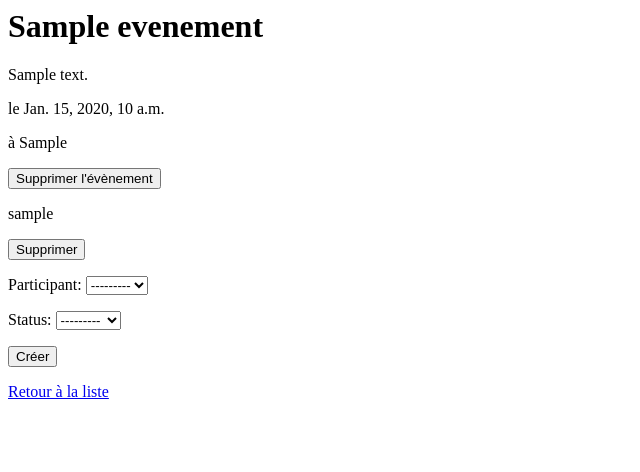
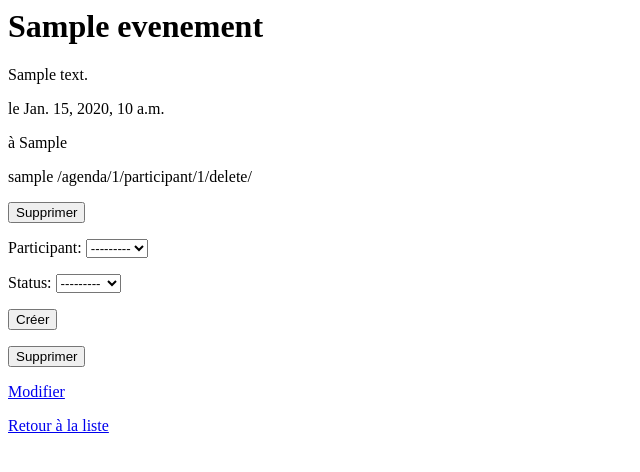
Before and after one commit to sserges/agenda, a Django app: page /agenda/1/details/ in a window 1280 px wide. Shown: the top 472 px of the page, without its empty margins (0-640 px from the left). Run offline with Django 3.2, Linux system fonts and the light colour scheme; tables that the repository leaves empty hold one stand-in row (values such as "Sample post").

Commit message:
a functional agenda without css and  js

```diff
--- a/personal_calendar/models.py
+++ b/personal_calendar/models.py
@@ -46,6 +46,9 @@ class Evenement(models.Model):
     def get_absolute_url(self):
         return "/agenda/%s/details/" % self.id
 
+    def delete_url(self):
+        return "/agenda/%s/delete/" % self.id
+
 
 class Evenement_Participant(models.Model):
     evenement = models.ForeignKey(Evenement)
@@ -57,5 +60,8 @@ class Evenement_Participant(models.Model):
     )
     status = models.IntegerField(choices=status_choices)
 
+    def delete_url(self):
+        return "/agenda/%i/participant/%i/delete/" % (self.evenement.id, self.participant.id)
+
     class Meta:
         unique_together = ("evenement", "participant")
--- /dev/null
+++ b/personal_calendar/templates/blocks/delete_form.html
@@ -0,0 +1,9 @@
+<form action="{{ delete_url }}" method="POST">
+    {% csrf_token %}
+
+    <input
+        type="submit"
+        value="Supprimer"
+        onclick="return confirm('Voulez-vous vraiment supprimer cet élément ?')"
+    />
+</form>
--- a/personal_calendar/templates/event/details.html
+++ b/personal_calendar/templates/event/details.html
@@ -2,22 +2,14 @@
 <p>{{ event.description }}</p>
 <p>le {{ event.date }}</p>
 <p>à {{ event.lieu }}</p>
-<form action="{% url 'delete_event' event.id %}" method="POST">
-    {% csrf_token %}
-
-    <input
-        type="submit"
-        value="Supprimer l'évènement"
-        onclick="return confirm('Voulez-vous vraiment supprimer cet évènement ?')"
-    />
-</form>
 
 <p>
     {% for ev_par in event.evenement_participant_set.all %}
         <p>
             {{ ev_par.participant }} {{ participant.get_status_display }}
+            {{ ev_par.delete_url }}
 
-            <form action="{% url 'delete_participant' event.id ev_par.participant.id  %}" method="POST">
+            <!-- <form action="{% url 'delete_participant' event.id ev_par.participant.id  %}" method="POST">
                 {% csrf_token %}
 
                 <input
@@ -25,7 +17,10 @@
                     value="Supprimer"
                     onclick="return confirm('Supprimer {{ ev_par.participant }} de l\'évènement {{ event.nom }}')"
                 />
-            </form>
+            </form> -->
+            {% with delete_url=ev_par.delete_url %}
+                {% include "blocks/delete_form.html" %}
+            {% endwith %}
         </p>
     {% endfor %}
 </p>
@@ -37,4 +32,9 @@
     <input type="submit" value="Créer" />
 </form>
 
+{% with delete_url=event.delete_url %}
+    {% include "blocks/delete_form.html" %}
+{% endwith %}
+<a href="{% url 'update_event' event.id %}">Modifier</a>
+
 <p><a href="{% url 'list_event' %}">Retour à la liste</a></p>
--- a/personal_calendar/urls.py
+++ b/personal_calendar/urls.py
@@ -3,10 +3,11 @@ from django.conf.urls import url
 from . import views
 
 urlpatterns = [
-    url(r'^$', views.list_event, name="list_event"),
+    url(r'^$', views.list_event, name="event_home"),
     url(r'^create/$', views.create_event, name="create_event"),
     url(r'^(\d+)/update/$', views.update_event, name="update_event"),
     url(r'^(\d+)/details/$', views.event_details, name="event_details"),
+    url(r'^list/$', views.list_event, name="list_event"),
     url(r'^(\d+)/delete/$', views.delete_event, name="delete_event"),
     url(r'^(\d+)/participant/(\d+)/delete/$', views.delete_participant, name="delete_participant"),
 ]
```
Also changed, not shown: personal_calendar/templates/event/list.html (+8 -0 lines), templates/base.html (added, +23 -0 lines).
